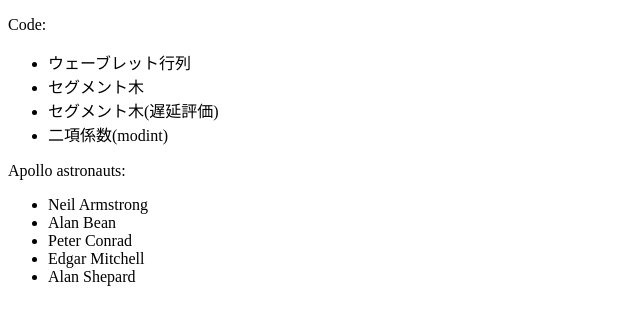
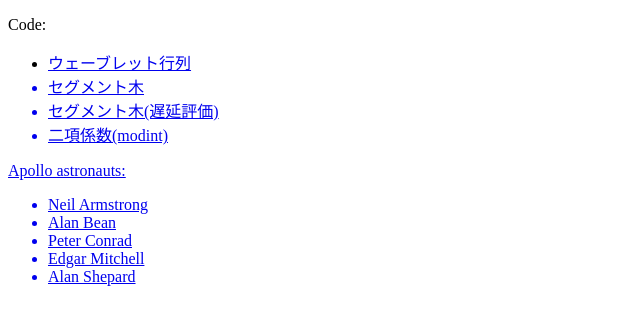
Before and after one commit to shikiyuiro/shikiyuiro.github.io, a plain HTML site: page index.html in a window 1280 px wide. Shown: the whole page, without its empty margins (0-640 px from the left). Drawn offline with Linux system fonts and the light colour scheme.

Commit message:
Update index.html

```diff
--- a/index.html
+++ b/index.html
@@ -4,7 +4,7 @@
 <p>Code:</p>
 
 <ul>
-    <li>ウェーブレット行列</li>
+    <li><a href="../../code/Wavelet_Matrix.html">ウェーブレット行列</li>
     <li>セグメント木</li>
     <li>セグメント木(遅延評価)</li>
     <li>二項係数(modint)</li>
```
